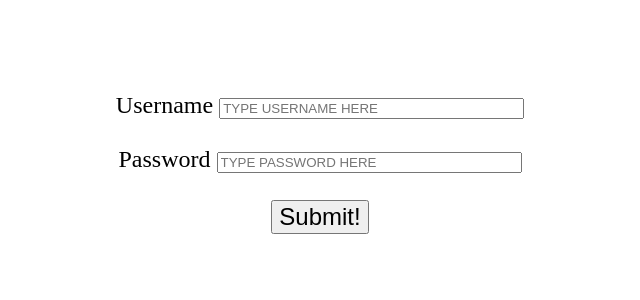
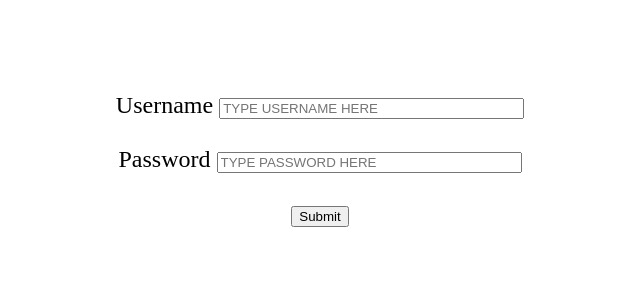
Before and after one commit to EugeneThomas/YALE_Brudder, a Flask app: page /login in a window 1280 px wide. Shown: the part 237-537 px from the top of the page, without its empty margins (320-960 px from the left). Run offline with Flask 2, Linux system fonts and the light colour scheme.

Commit message:
Attempted to fix login

```diff
--- a/templates/login.html
+++ b/templates/login.html
@@ -22,7 +22,7 @@
 <form action="/login" method="POST">
 Username <input type ="text" name = "username" placeholder="TYPE USERNAME HERE" size="35"><BR><br>
 Password <input type = "password" name = "password" placeholder="TYPE PASSWORD HERE" size="35"><BR><br>
-<button type="submit"><font size="5">Submit!</font></button>
+<input type="submit" value="Submit"></button>
 </form>
 </font>
 <br><br>
```
